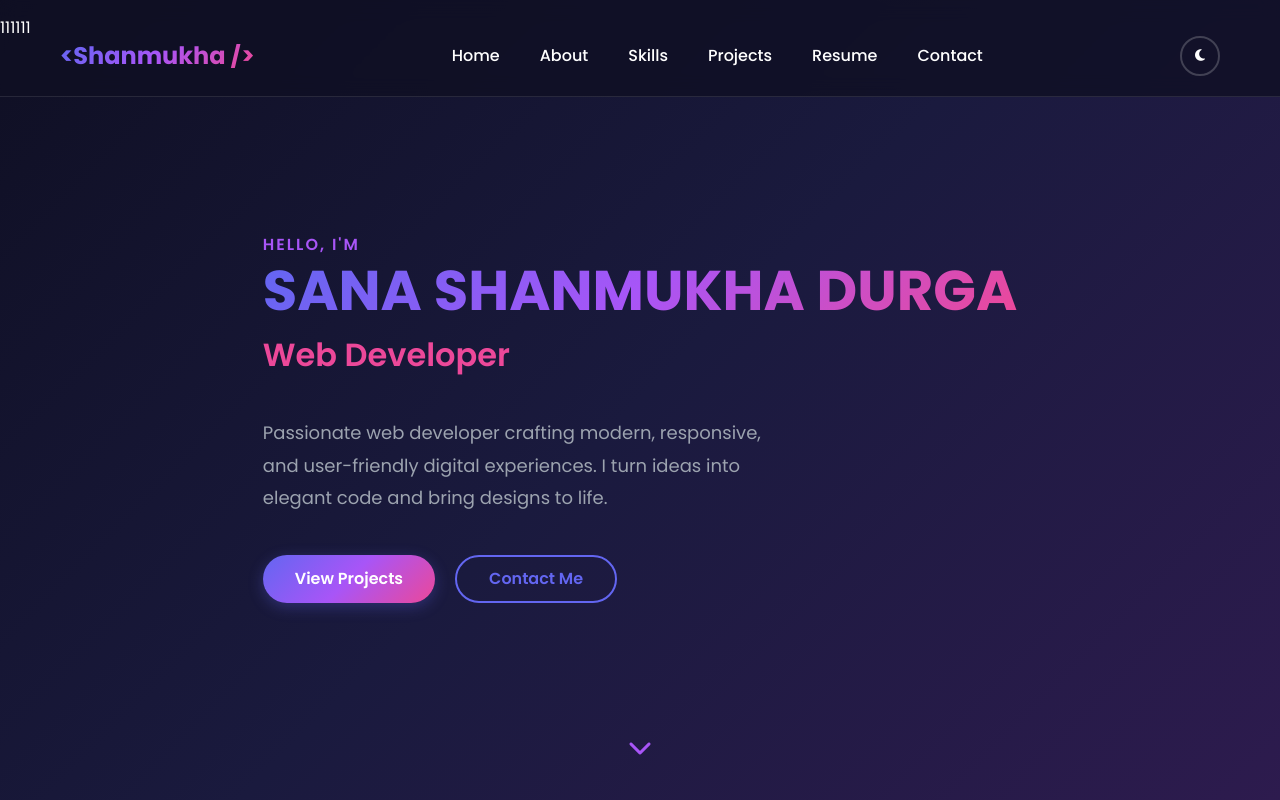
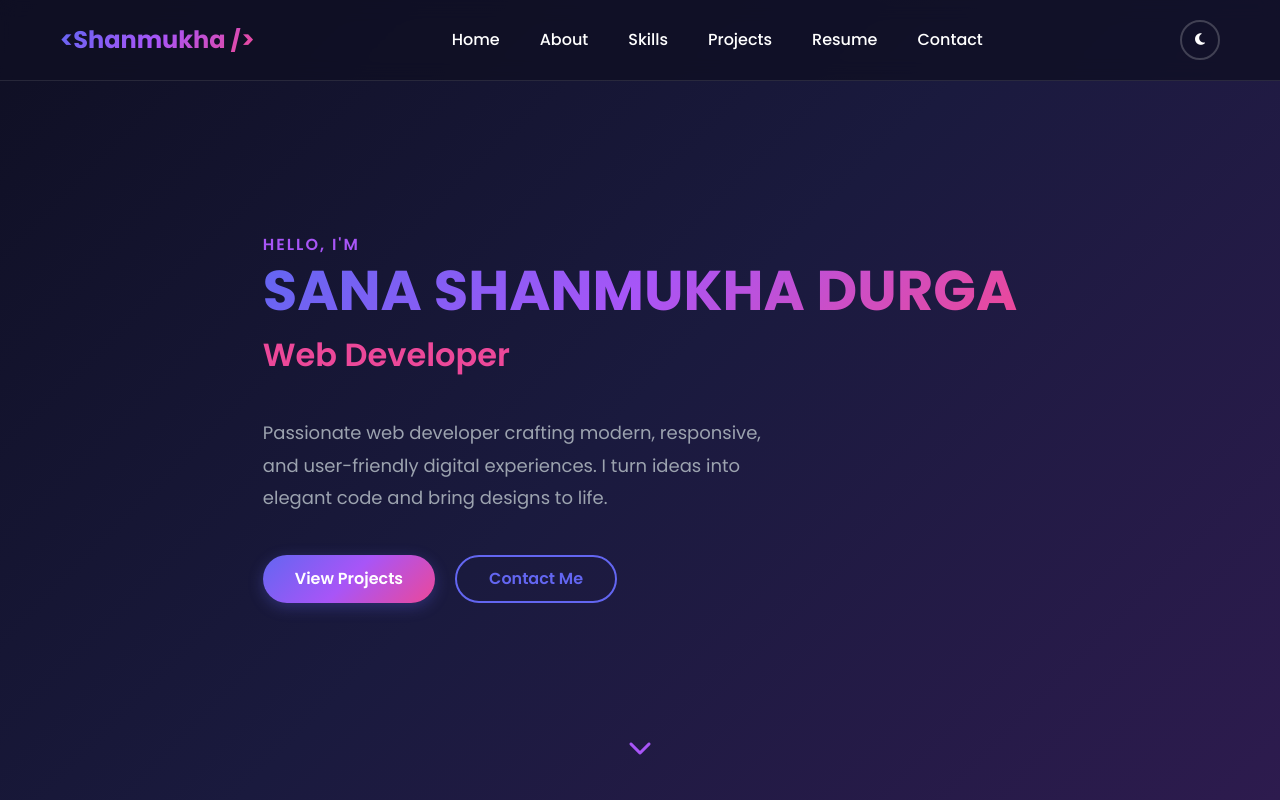
Before and after one commit to shanmukhadurgasana/FUTURE_FS_01, a website built with Vite: page index.html in a window 1280 px wide. Shown: the top 800 px of the page. Built offline with nearby package versions, Linux system fonts and the light colour scheme.

Commit message:
Update index.html

```diff
--- a/index.html
+++ b/index.html
@@ -16,7 +16,7 @@
 </head>
   <body>
     <!-- Navigation Bar -->
-    <nav class="navbar" id="navbar">111111
+    <nav class="navbar" id="navbar">
       <div class="nav-container">
         <div class="logo">&lt;Shanmukha /&gt;</div>
         <ul class="nav-menu" id="navMenu">
```
